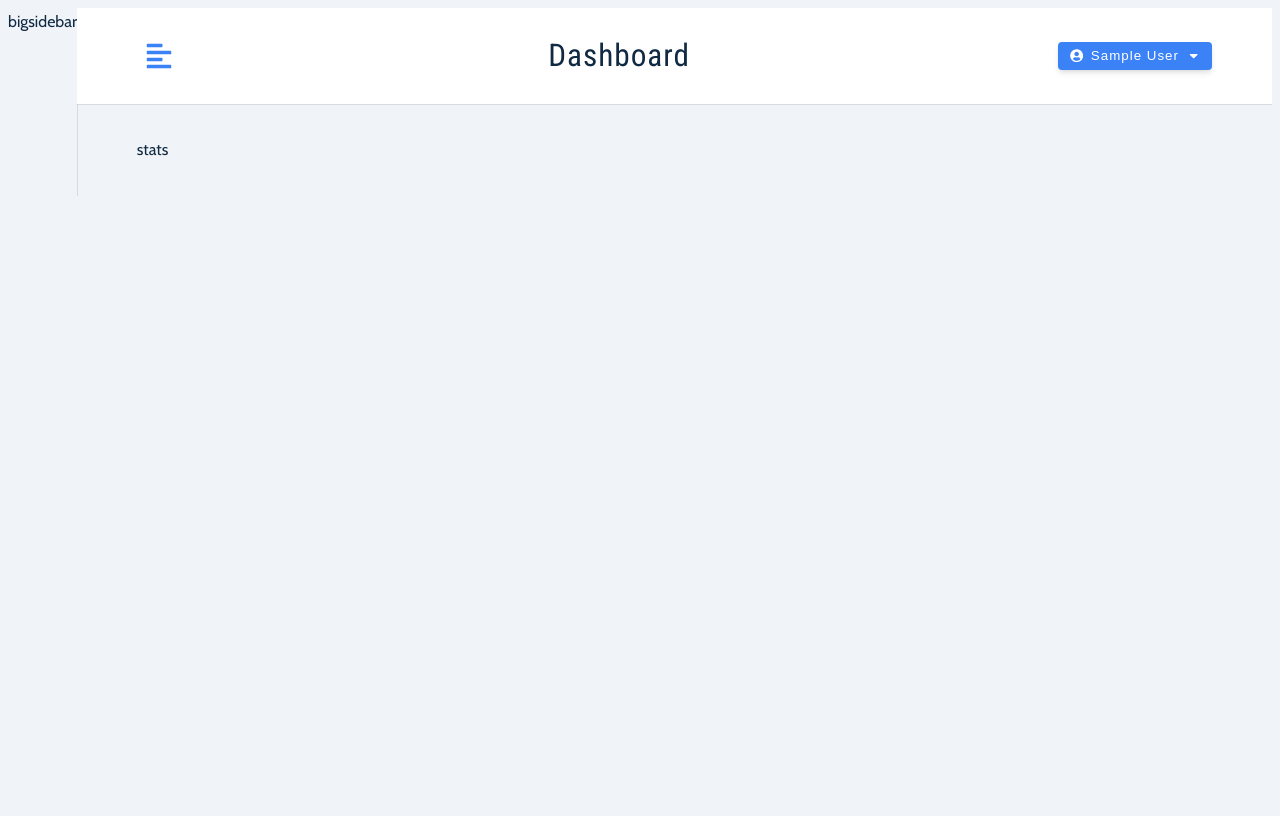
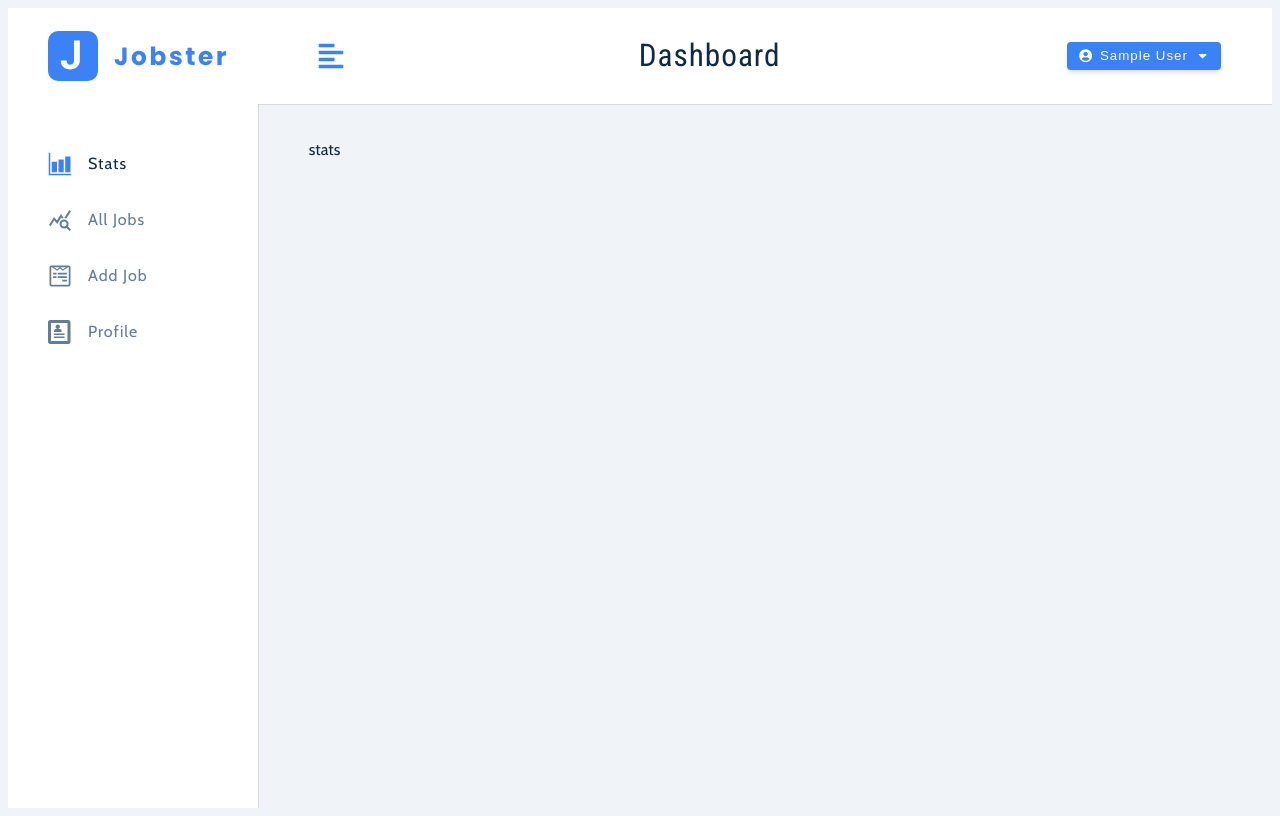
Before and after one commit to md-danishraza/jobster, a React (Vite) app in the folder client/: page / in a window 1280 px wide. Built offline with nearby package versions, Linux system fonts and the light colour scheme; no server answers; sample sign-in values are in the browser's storage.

Commit message:
sidebar small and big

```diff
--- a/client/src/components/BigSidebar.jsx
+++ b/client/src/components/BigSidebar.jsx
@@ -1,7 +1,48 @@
 import React from "react";
 import Wrapper from "../assets/wrappers/BigSidebar";
+import { useSelector, useDispatch } from "react-redux";
+import links from "../utils/links";
+import { NavLink } from "react-router-dom";
+import Logo from "./Logo";
 function BigSidebar() {
-  return <Wrapper>bigsidebar</Wrapper>;
+  const isSidebarOpen = useSelector((state) => state.user.isSidebarOpen);
+  const dispatch = useDispatch();
+  return (
+    <Wrapper>
+      <div
+        className={
+          isSidebarOpen
+            ? "sidebar-container "
+            : "sidebar-container show-sidebar"
+        }
+      >
+        <div className="content">
+          <header>
+            <Logo />
+          </header>
+          <div className="nav-links">
+            {links.map((link) => {
+              const { text, path, id, icon } = link;
+
+              return (
+                <NavLink
+                  to={path}
+                  key={id}
+                  onClick={() => dispatch(toggleSidebar())}
+                  className={({ isActive }) =>
+                    isActive ? "nav-link active" : "nav-link"
+                  }
+                >
+                  <span className="icon">{icon}</span>
+                  {text}
+                </NavLink>
+              );
+            })}
+          </div>
+        </div>
+      </div>
+    </Wrapper>
+  );
 }
 
 export default BigSidebar;
--- a/client/src/components/SmallSidebar.jsx
+++ b/client/src/components/SmallSidebar.jsx
@@ -1,8 +1,50 @@
 import React from "react";
 import Wrapper from "../assets/wrappers/SmallSidebar";
+import { FaTimes } from "react-icons/fa";
+import { NavLink } from "react-router-dom";
+import Logo from "./Logo";
+import { useSelector, useDispatch } from "react-redux";
+import { toggleSidebar } from "../state/features/userSlice";
+import links from "../utils/links.jsx";
+function SmallSidebar() {
+  const isSidebarOpen = useSelector((state) => state.user.isSidebarOpen);
+  const dispatch = useDispatch();
+  return (
+    <Wrapper>
+      <div className={`sidebar-container ${isSidebarOpen && "show-sidebar"}`}>
+        <div className="content">
+          <button
+            className="close-btn"
+            onClick={() => dispatch(toggleSidebar())}
+          >
+            <FaTimes />
+          </button>
+          <header>
+            <Logo />
+          </header>
+          <div className="nav-links">
+            {links.map((link) => {
+              const { text, path, id, icon } = link;
 
-function SmallSidebar() {
-  return <Wrapper>smallsidebar</Wrapper>;
+              return (
+                <NavLink
+                  to={path}
+                  key={id}
+                  onClick={() => dispatch(toggleSidebar())}
+                  className={({ isActive }) =>
+                    isActive ? "nav-link active" : "nav-link"
+                  }
+                >
+                  <span className="icon">{icon}</span>
+                  {text}
+                </NavLink>
+              );
+            })}
+          </div>
+        </div>
+      </div>
+    </Wrapper>
+  );
 }
 
 export default SmallSidebar;
--- /dev/null
+++ b/client/src/utils/links.jsx
@@ -0,0 +1,33 @@
+import { IoBarChartSharp } from "react-icons/io5";
+import { MdQueryStats } from "react-icons/md";
+import { FaWpforms } from "react-icons/fa";
+import { ImProfile } from "react-icons/im";
+
+const links = [
+  {
+    id: 1,
+    text: "stats",
+    path: "/",
+    icon: <IoBarChartSharp />,
+  },
+  {
+    id: 2,
+    text: "all jobs",
+    path: "all-jobs",
+    icon: <MdQueryStats />,
+  },
+  {
+    id: 3,
+    text: "add job",
+    path: "add-job",
+    icon: <FaWpforms />,
+  },
+  {
+    id: 4,
+    text: "profile",
+    path: "profile",
+    icon: <ImProfile />,
+  },
+];
+
+export default links;
```
